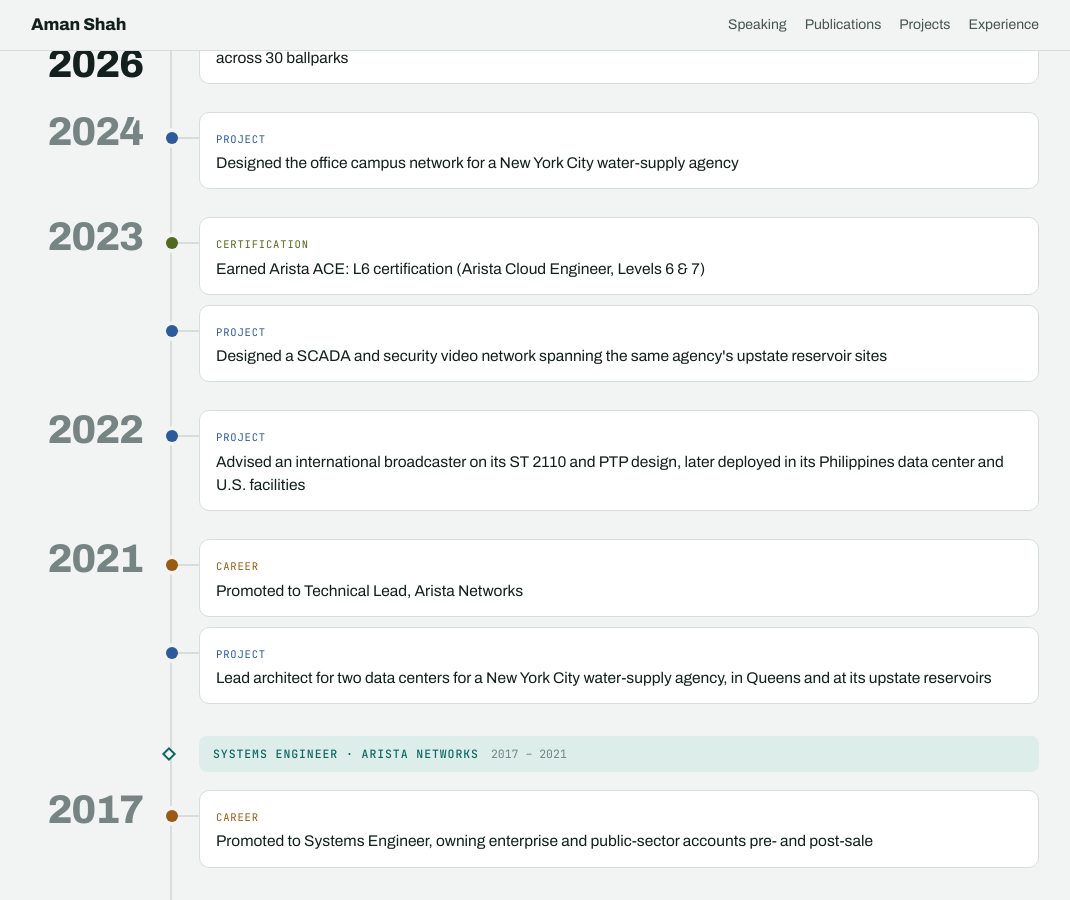
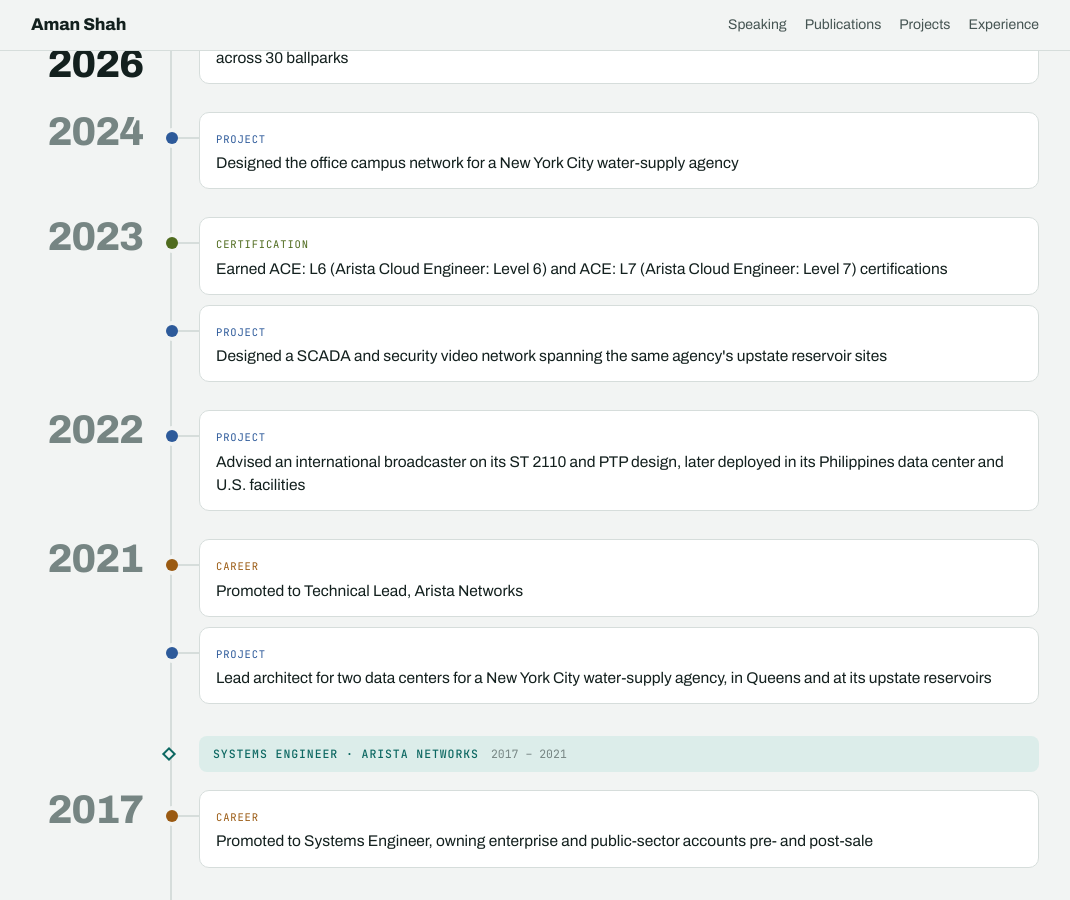
Before and after one commit to Amanshah91/amanshah91.github.io, a Jekyll site: the page built from index.html, in a window 1280 px wide and 900 px high, scrolled down 2629 px. Shown: the whole window, without its empty margins (105-1175 px from the left). Built offline with Jekyll 4.4.1, drawn with Linux system fonts in a browser that asks for light colours; some of the changed text lies outside the part shown.

Commit message:
Certifications: ACE L6 and ACE L7
Co-Authored-By: Claude Opus 5.5 <noreply@anthropic.com>
Claude-Session: https://claude.ai/code/session_016ECpXB9SB4zXKomSvGvhZo

```diff
--- a/_data/milestones.yml
+++ b/_data/milestones.yml
@@ -25,7 +25,7 @@
   era: lead
   items:
     - kind: Certification
-      text: "Earned Arista ACE: L6 certification (Arista Cloud Engineer, Levels 6 & 7)"
+      text: "Earned ACE: L6 (Arista Cloud Engineer: Level 6) and ACE: L7 (Arista Cloud Engineer: Level 7) certifications"
     - kind: Project
       text: Designed a SCADA and security video network spanning the same agency's upstate reservoir sites
 
--- a/index.html
+++ b/index.html
@@ -184,7 +184,7 @@ layout: default
     <div class="edu">
       <div><h3>M.S. Electrical Engineering</h3><p>New York University Tandon School of Engineering, 2015</p></div>
       <div><h3>B.E. Biomedical Engineering</h3><p>University of Mumbai (D.J. Sanghvi College of Engineering), 2013</p></div>
-      <div><h3>ACE: L6</h3><p>Arista Certified Engineer, Arista Cloud Engineer (Levels 6 &amp; 7), 2023</p></div>
+      <div><h3>ACE: L6 &amp; ACE: L7</h3><p>ACE: L6 (Arista Cloud Engineer: Level 6) and ACE: L7 (Arista Cloud Engineer: Level 7), 2023</p></div>
       <div><h3>IEEE</h3><p>Member, Institute of Electrical and Electronics Engineers</p></div>
       <div><h3>SMPTE</h3><p>Member, Society of Motion Picture and Television Engineers</p></div>
       <div><h3>IET</h3><p>Member (MIET), Institution of Engineering and Technology</p></div>
```
